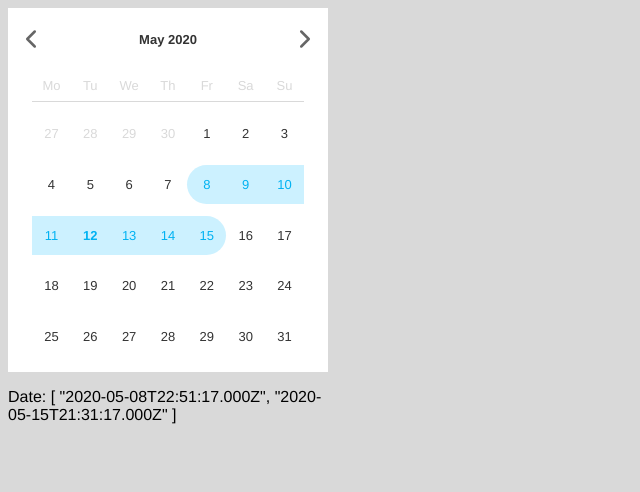
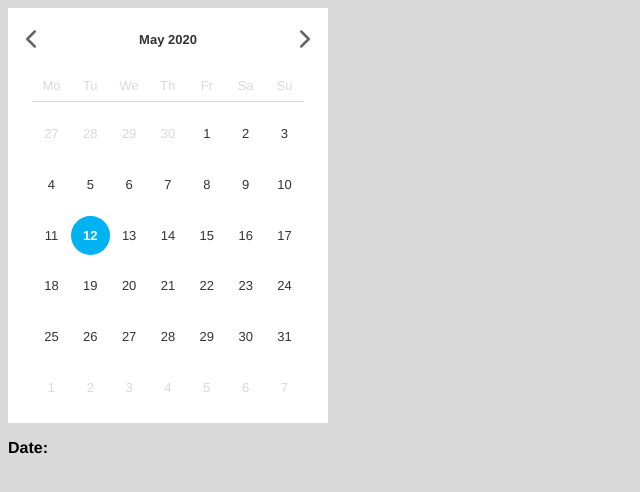
Before and after one commit to Hectix/bot.media_test, a Vue app: page / in a window 1280 px wide. Shown: the top 492 px of the page, without its empty margins (0-640 px from the left). Built offline with nearby package versions, Linux system fonts and the light colour scheme.

Commit message:
REFACTOR

```diff
--- a/src/App.vue
+++ b/src/App.vue
@@ -1,7 +1,7 @@
 <template>
     <div id="app">
         <date-picker v-model="date" :highlight-today="true" :range="true" ref="picker" />
-        <p>Date: {{ date }}</p>
+        <p><strong>Date:</strong> {{ date.toString() }}</p>
     </div>
 </template>
 
@@ -15,7 +15,7 @@ export default {
     },
     data() {
         return {
-            date: [new Date(1588978277000), new Date(1589578277000)]
+            date: []
         };
     },
 };
--- a/src/components/DatePicker.vue
+++ b/src/components/DatePicker.vue
@@ -45,9 +45,8 @@ export default {
         return {
             dateContext: new Date(),
             weekDays: ["Monday", "Tuesday", "Wednesday", "Thursday", "Friday", "Saturday", "Sunday"],
-            weekReversed: ["Monday", "Tuesday", "Wednesday", "Thursday", "Friday", "Saturday", "Sunday"].reverse(),
-            selected: Array.isArray(this.value) && this.value.length ? this.value[0].setHours(0, 0, 0, 0) : "",
-            selectedTo: Array.isArray(this.value) && this.value.length && this.value[1] ? this.value[1].setHours(0, 0, 0, 0) : "",
+            selected: Array.isArray(this.value) && this.value.length ? new Date(this.value[0]).setHours(0, 0, 0, 0) : "",
+            selectedTo: this.range && Array.isArray(this.value) && this.value.length && this.value[1] ? new Date(this.value[1]).setHours(0, 0, 0, 0) : "",
         };
     },
     methods: {
@@ -73,15 +72,15 @@ export default {
                     if (this.selectedTo) {
                         this.selected = date;
                         this.selectedTo = "";
-                        this.$emit("input", [this.selected.getTime()]);
+                        this.$emit("input", []);
                     } else {
                         if (new Date(date) > new Date(this.selected)) {
                             this.selectedTo = date;
-                            this.$emit("input", [this.selected.getTime(), this.selectedTo.getTime()]);
+                            this.$emit("input", [this.selected, this.selectedTo]);
                         } else if(new Date(date) < new Date(this.selected)) {
                             this.selectedTo = this.selected;
                             this.selected = date;
-                            this.$emit("input", [this.selected.getTime(), this.selectedTo.getTime()]);
+                            this.$emit("input", [this.selected, this.selectedTo]);
                         }
                     }
                 } else {
@@ -89,7 +88,7 @@ export default {
                 }
             } else {
                 this.selected = date;
-                this.$emit("input", date.getTime());
+                this.$emit("input", date);
             }
         }
     },
@@ -133,14 +132,22 @@ export default {
             // Insert dates from next month into array, which is later used to populate days array
             const nextMonthDays = [];
             const nextMonthDate = new Date(this.dateContext.getFullYear(), this.dateContext.getMonth() + 1, 0);
-            const endWeekdayIndex = this.weekReversed.indexOf(this.endWeekday);
-            for (let i = 1; i <= endWeekdayIndex; i++) {
+            const endWeekdayIndex = () => {
+                const weekdayIndex = this.weekDays.length - 1 - this.weekDays.indexOf(this.endWeekday);
+
+                if (this.daysInCurrentMonth.length === 28) { // February with 28 days
+                    return weekdayIndex + (prevMonthDays.length === 0 ? 14 : 7);
+                } else if (this.daysInCurrentMonth.length === 31) { // Months which have 31 days and start on Saturday or Sunday
+                    return weekdayIndex + (prevMonthDays.length < 5 ? 7 : 0);
+                }
+
+                return weekdayIndex + (prevMonthDays.length <= 5 ? 7 : 0);
+            };
+            for (let i = 1; i <= endWeekdayIndex(); i++) {
                 nextMonthDays.push(new Date(nextMonthDate.setDate(nextMonthDate.getDate() + 1)));
             }
 
-            const pushDays = (day, isOtherMonth) => {
-                const date = new Date(day);
-
+            const pushDays = (date, isOtherMonth) => {
                 days.push({
                     isToday: date.getTime() === this.today && this.highlightToday,
                     isSelected: date.getTime() === new Date(this.selected).getTime(),
@@ -154,13 +161,13 @@ export default {
             };
 
             // Populate days array with previous month days
-            prevMonthDays.reverse().forEach(day => pushDays(day, true));
+            prevMonthDays.reverse().forEach(date => pushDays(date, true));
 
             // Populate days array with current month days
-            this.daysInCurrentMonth.forEach(day => pushDays(day));
+            this.daysInCurrentMonth.forEach(date => pushDays(date));
 
             // Populate days array with next month days
-            nextMonthDays.forEach(day => pushDays(day, true));
+            nextMonthDays.forEach(date => pushDays(date, true));
 
             return days;
         },
```
